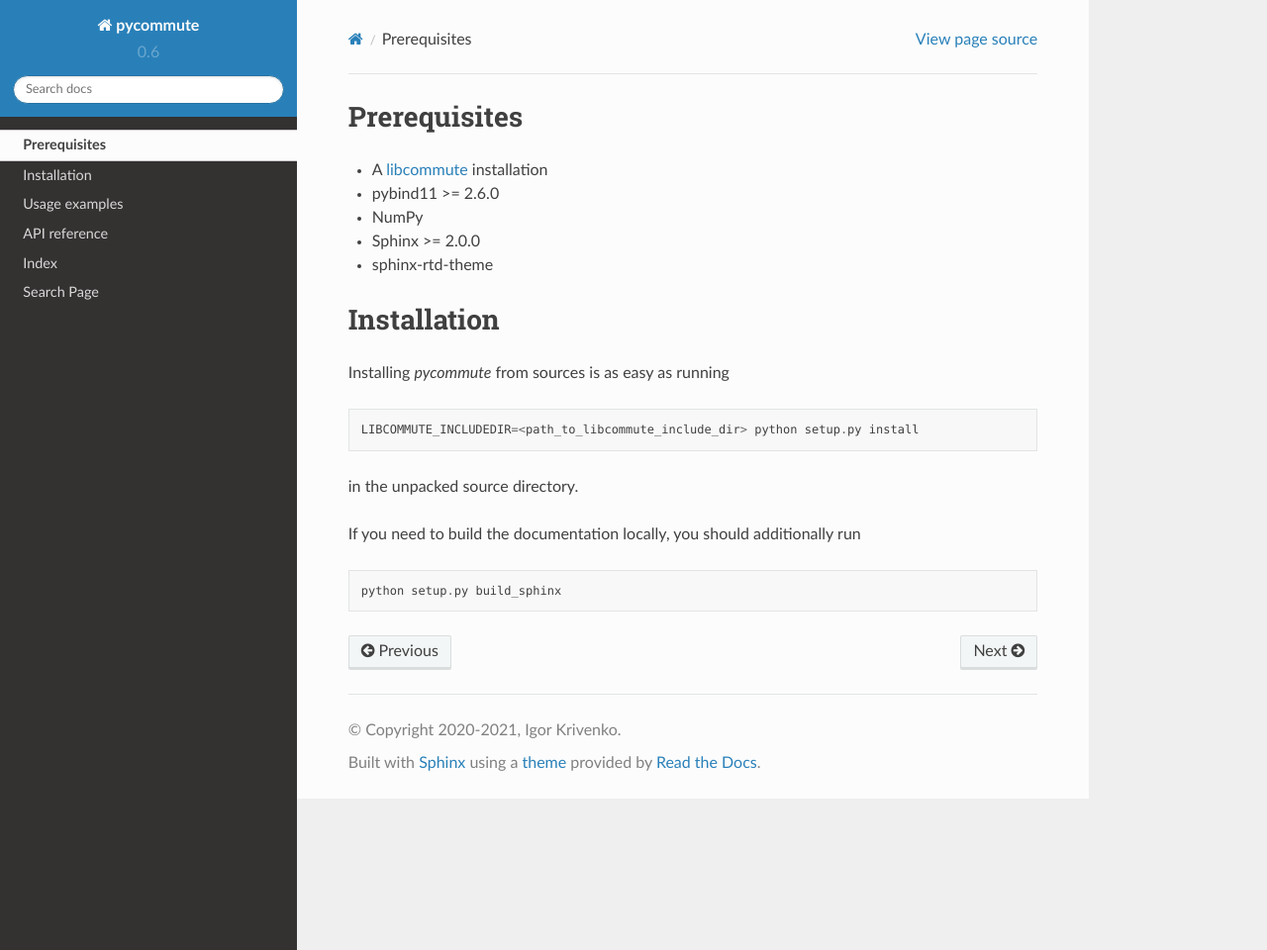
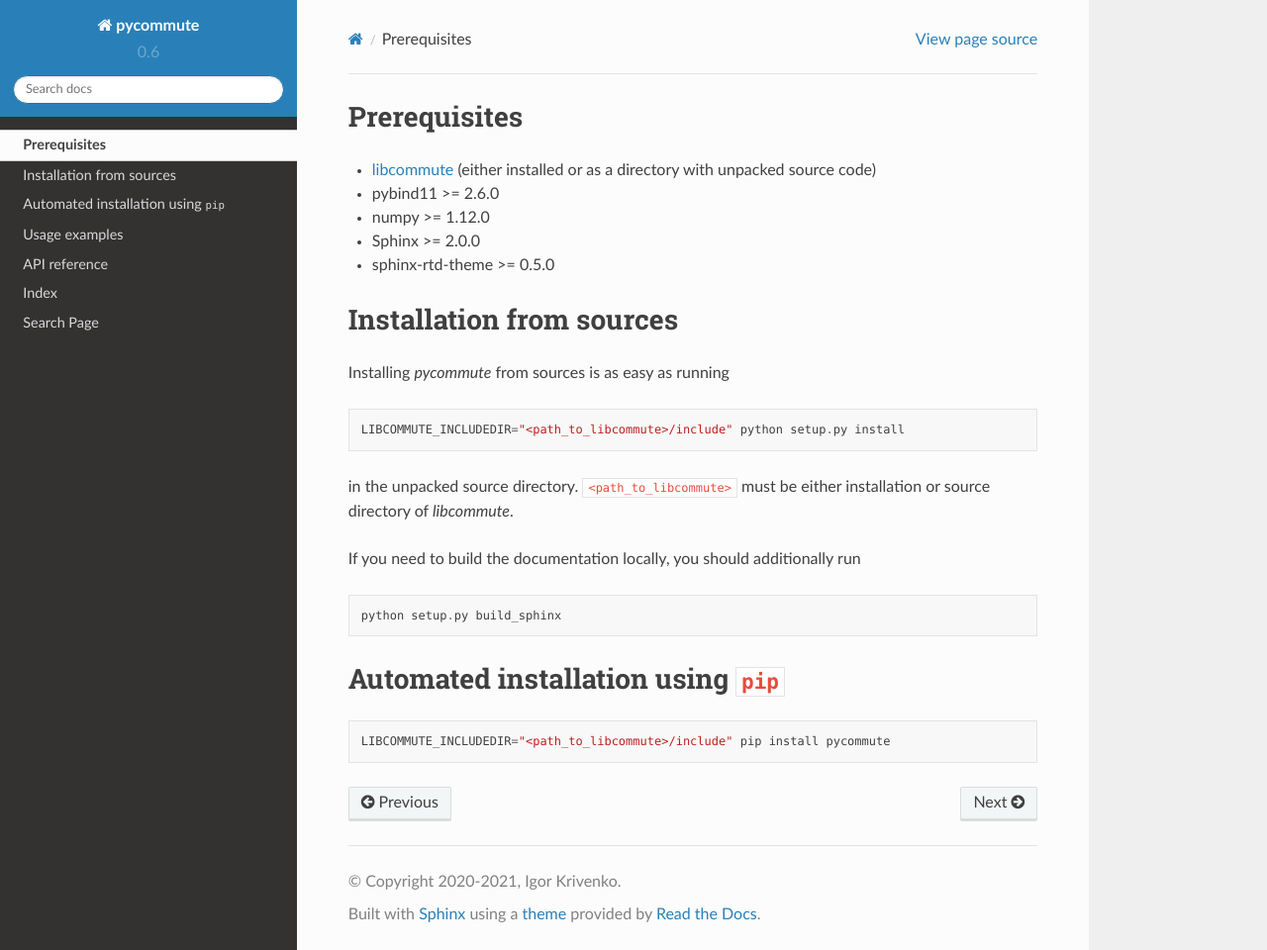
Before and after one commit to krivenko/pycommute, a Sphinx documentation site: the page built from docs/installation.rst, in a window 1280 px wide and 960 px high. Shown: the whole window at 99% size. Built offline with Sphinx 7.4.7 and the Read the Docs theme 2.0.0, drawn with Linux system fonts in a browser that asks for light colours.

Commit message:
CI: Refactor GitHub Actions and publish pycommute on PyPI

```diff
--- a/docs/installation.rst
+++ b/docs/installation.rst
@@ -3,25 +3,34 @@
 Prerequisites
 =============
 
-- A `libcommute <https://github.com/krivenko/libcommute>`_ installation
+- `libcommute <https://github.com/krivenko/libcommute>`_ (either installed or
+  as a directory with unpacked source code)
 - pybind11 >= 2.6.0
-- NumPy
+- numpy >= 1.12.0
 - Sphinx >= 2.0.0
-- sphinx-rtd-theme
+- sphinx-rtd-theme >= 0.5.0
 
-Installation
-============
+Installation from sources
+=========================
 
 Installing *pycommute* from sources is as easy as running
 
 .. code::
 
-  LIBCOMMUTE_INCLUDEDIR=<path_to_libcommute_include_dir> python setup.py install
+  LIBCOMMUTE_INCLUDEDIR="<path_to_libcommute>/include" python setup.py install
 
-in the unpacked source directory.
+in the unpacked source directory. ``<path_to_libcommute>`` must be either
+installation or source directory of *libcommute*.
 
 If you need to build the documentation locally, you should additionally run
 
 .. code::
 
   python setup.py build_sphinx
+
+Automated installation using ``pip``
+====================================
+
+.. code::
+
+  LIBCOMMUTE_INCLUDEDIR="<path_to_libcommute>/include" pip install pycommute
--- a/pyproject.toml
+++ b/pyproject.toml
@@ -1,10 +1,9 @@
 [build-system]
 requires = [
-    "setuptools>=42",
+    "setuptools>=42.0.0",
     "wheel",
     "pybind11>=2.6.0",
-    "Sphinx>=2.0.0",
-    "numpy"
+    "Sphinx>=2.0.0"
 ]
 
 build-backend = "setuptools.build_meta"
```
Also changed, not shown: README.md (+20 -5 lines), TODO.md (+0 -1 lines), setup.py (+15 -1 lines), 4 other files.
